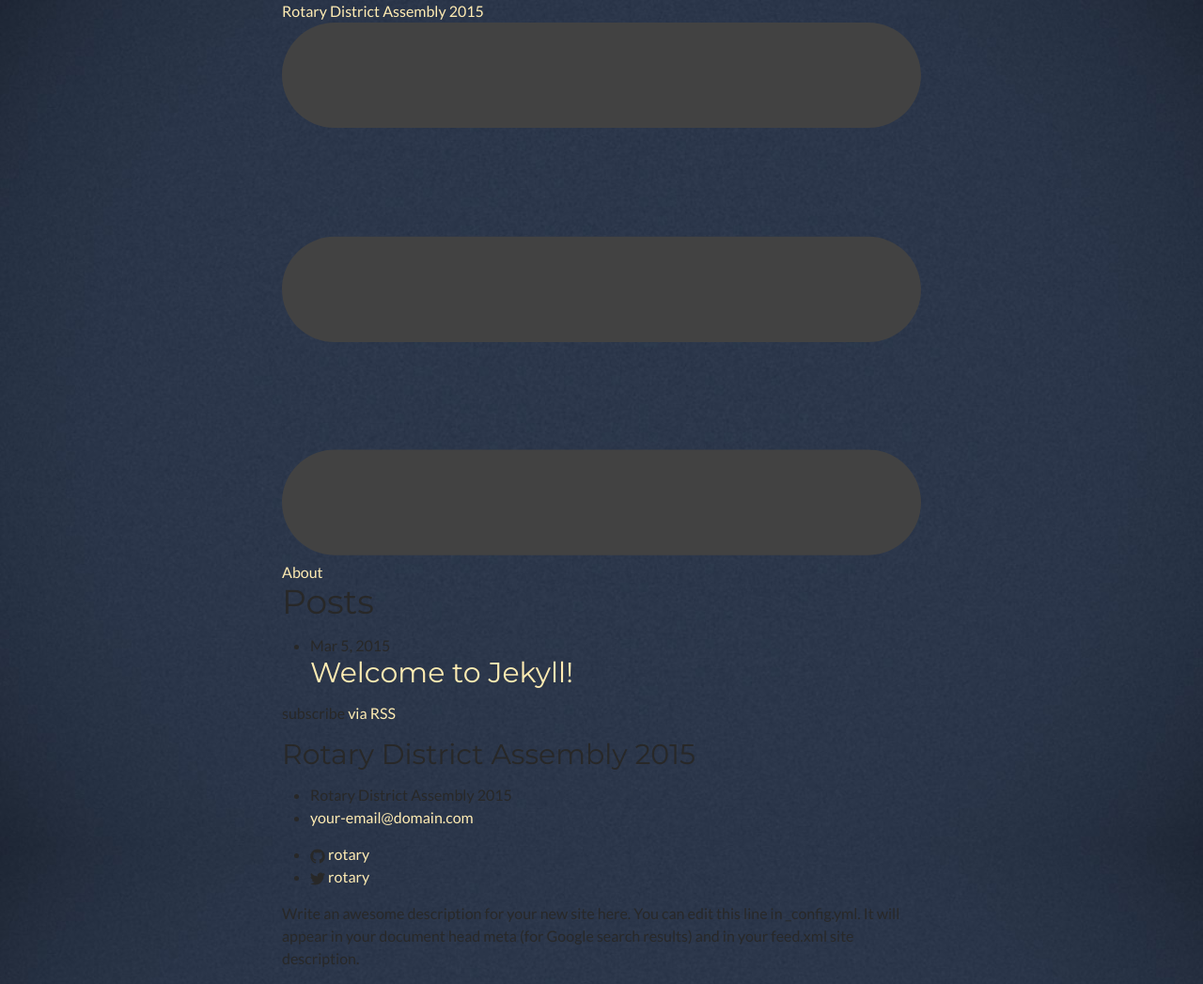
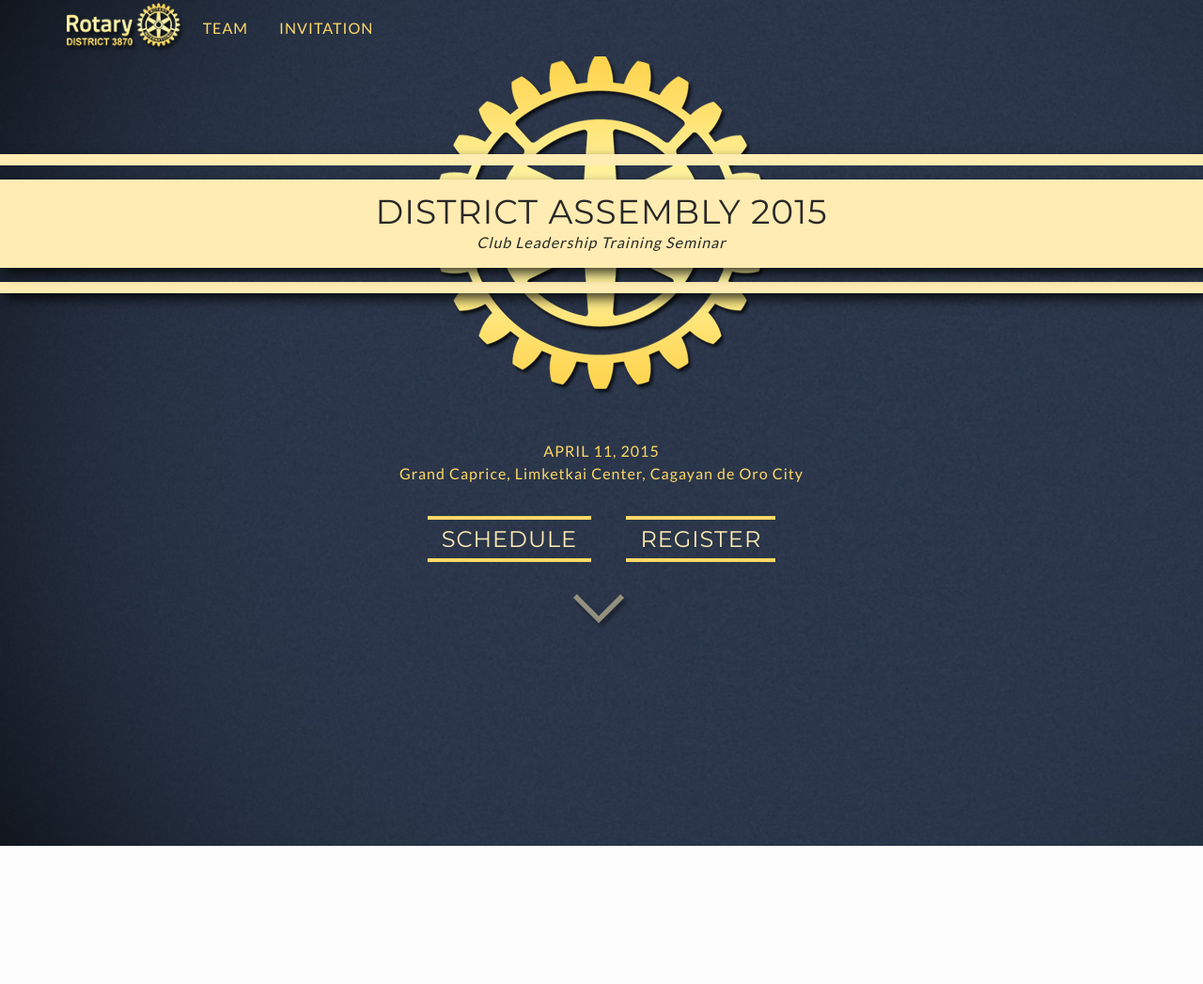
Before and after one commit to rotaryclub/rotaryclub.github.io-old, a Jekyll site: the page built from index.html, in a window 1280 px wide. Shown: the whole page at 94% size. Built offline with Jekyll 4.4.1, drawn with Linux system fonts in a browser that asks for light colours; after the commit the page ends 900 px from its top, so only the background shows below that.

Commit message:
Add landing page

```diff
--- a/_includes/head.html
+++ b/_includes/head.html
@@ -1,4 +1,3 @@
-<head>
 <meta charset="utf-8">
 <meta http-equiv="X-UA-Compatible" content="IE=edge">
 <meta name="viewport" content="width=device-width initial-scale=1">
@@ -9,4 +8,3 @@
 <link rel="stylesheet" href="{{ "/css/main.css" | prepend: site.baseurl }}">
 <link rel="canonical" href="{{ page.url | replace:'index.html','' | prepend: site.baseurl | prepend: site.url }}">
 <link rel="alternate" type="application/atom+xml" title="{{ site.title }}" href="{{ "/feed.xml" | prepend: site.baseurl | prepend: site.url }}" />
-</head>
--- a/_layouts/default.html
+++ b/_layouts/default.html
@@ -1,20 +1,10 @@
 <!DOCTYPE html>
 <html>
-
+  <head>
   {% include head.html %}
-
+  </head>
   <body>
-
-    {% include header.html %}
-
-    <div class="page-content">
-      <div class="wrapper">
-        {{ content }}
-      </div>
-    </div>
-
-    {% include footer.html %}
-
+    {{content}}
   </body>
 
 </html>
--- a/index.html
+++ b/index.html
@@ -1,23 +1,39 @@
 ---
 layout: default
 ---
+<div id="header">
+  <div class="container">
+    <div class="pull-left">
+      <img src="img/RID3870-gold.png" height="54px">
+      <div class="dowloadables">
+        <a href="#">TEAM</a>
+        <a href="#">INVITATION</a>
+      </div>
+    </div>
+  </div>
+</div>
 
-<div class="home">
-
-  <h1 class="page-heading">Posts</h1>
-
-  <ul class="post-list">
-    {% for post in site.posts %}
-      <li>
-        <span class="post-meta">{{ post.date | date: "%b %-d, %Y" }}</span>
-
-        <h2>
-          <a class="post-link" href="{{ post.url | prepend: site.baseurl }}">{{ post.title }}</a>
-        </h2>
-      </li>
-    {% endfor %}
-  </ul>
-
-  <p class="rss-subscribe">subscribe <a href="{{ "/feed.xml" | prepend: site.baseurl }}">via RSS</a></p>
-
+<div id="landing">
+  <div class="banner-container">
+    <img id="gear" src="/img/gear.png"/>
+    <div class="banner-border">
+      <div class="banner">
+        <div class="container">
+          <h1>{{ 'District Assembly 2015' | upcase }}</h1>
+          <span><em>Club Leadership Training Seminar</em></span>
+        </div>
+      </div>
+    </div>
+  </div>
+  <p>
+    APRIL 11, 2015<br>
+    Grand Caprice, Limketkai Center, Cagayan de Oro City
+  </p>
+  <div id="buttons">
+    <h3><a href="#" class="btn">SCHEDULE</a>
+    <a href="#" class="btn">REGISTER</a></h3>
+  </div>
+  <a href="#" id="arrow-down">
+    <img src="/img/arrow.png">
+  </a>
 </div>
```
Lines whose indentation alone changed are shown as unchanged.
